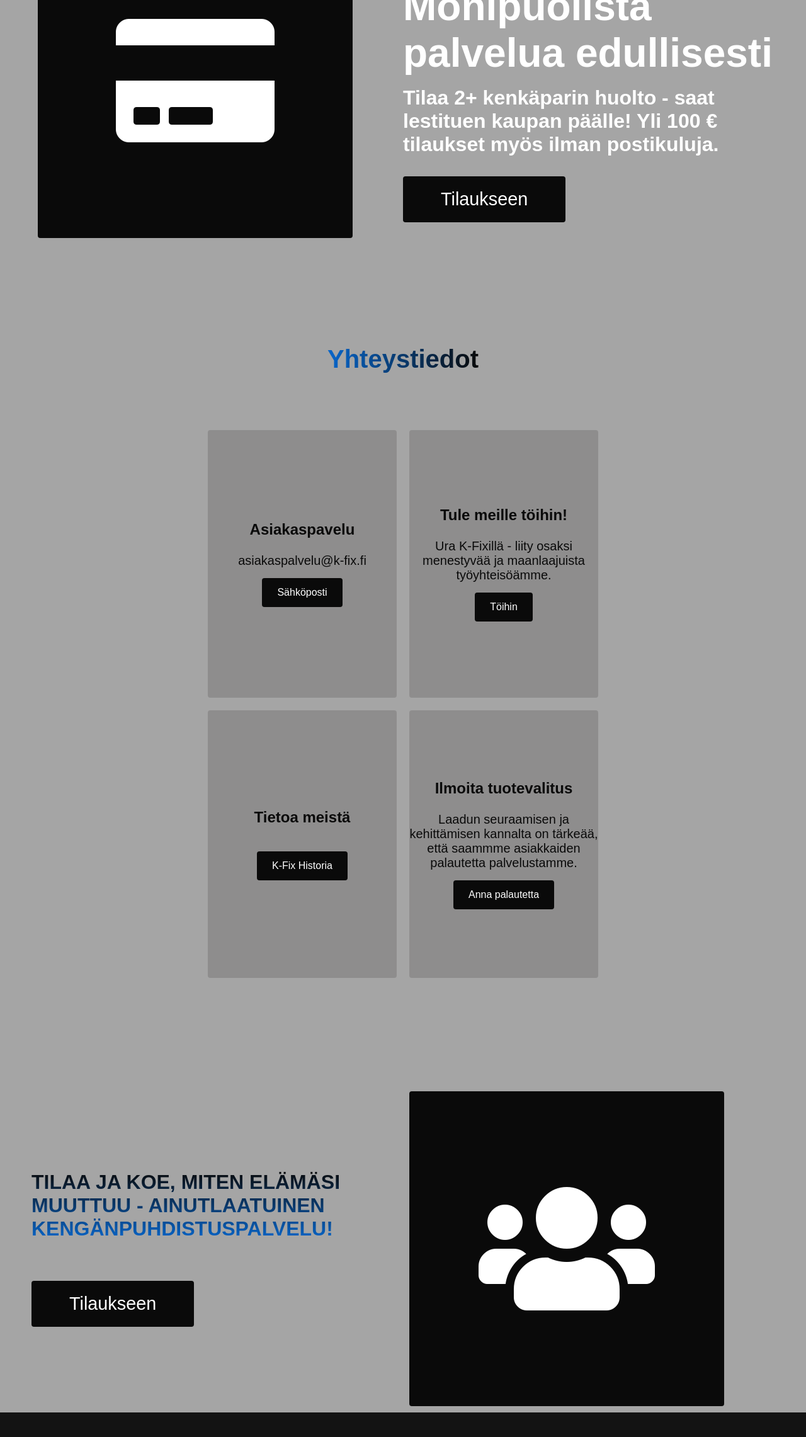
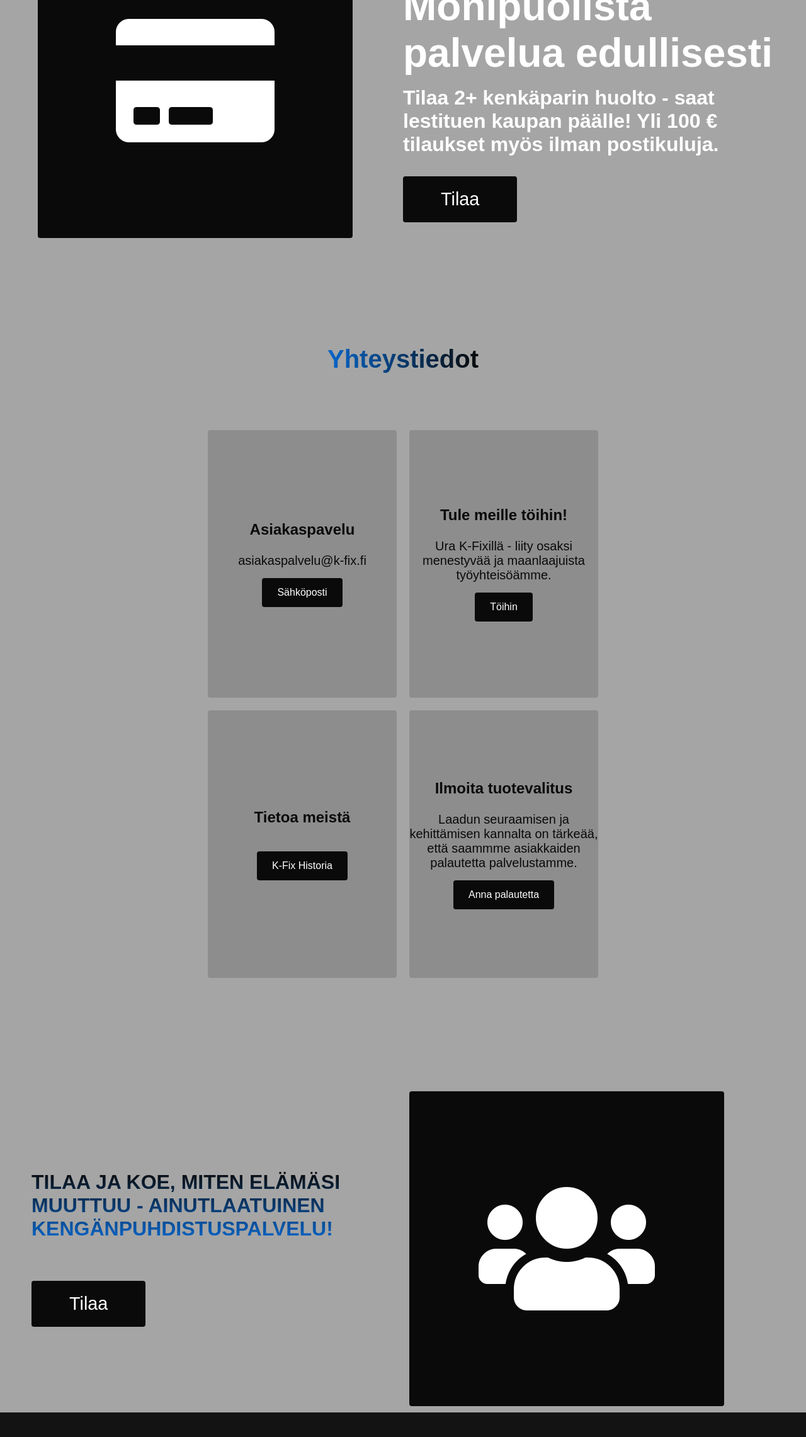
Before and after one commit to DeluckzonKanagalingam/DeluckzonKanagalingam.github.io, a plain HTML site: page JDP-K2025/kfix etusivu.html in a window 1280 px wide. Shown: the part 1391-3673 px from the top of the page at 63% size. Drawn offline with Linux system fonts and the light colour scheme.

Commit message:
nonni.taas

```diff
--- a/JDP-K2025/kfix etusivu.html
+++ b/JDP-K2025/kfix etusivu.html
@@ -66,7 +66,7 @@
           <h1>Palvelut</h1>
           <h2>Monipuolista palvelua edullisesti</h2>
           <p>Tilaa 2+ kenkäparin huolto - saat lestituen kaupan päälle! Yli 100 € tilaukset myös ilman postikuluja.</p>
-          <button class="main__btn"><a href="#">Tilaukseen</a></button>
+          <button class="main__btn"><a href="#">Tilaa</a></button>
         </div>
       </div>
     </div>
@@ -105,7 +105,7 @@
         <div class="main__content">
           <h1>Tilaa ja koe, miten elämäsi muuttuu - ainutlaatuinen kengänpuhdistuspalvelu!</h1>
           <h2></h2>
-          <button class="main__btn"><a href="#">Tilaukseen</a></button>
+          <button class="main__btn"><a href="#">Tilaa</a></button>
         </div>
         <div class="main__img--container">
           <div class="main__img--card" id="card-2">
```
Also changed, not shown: JDP-K2025/kfix yhteystiedot.html (+1 -1 lines).
